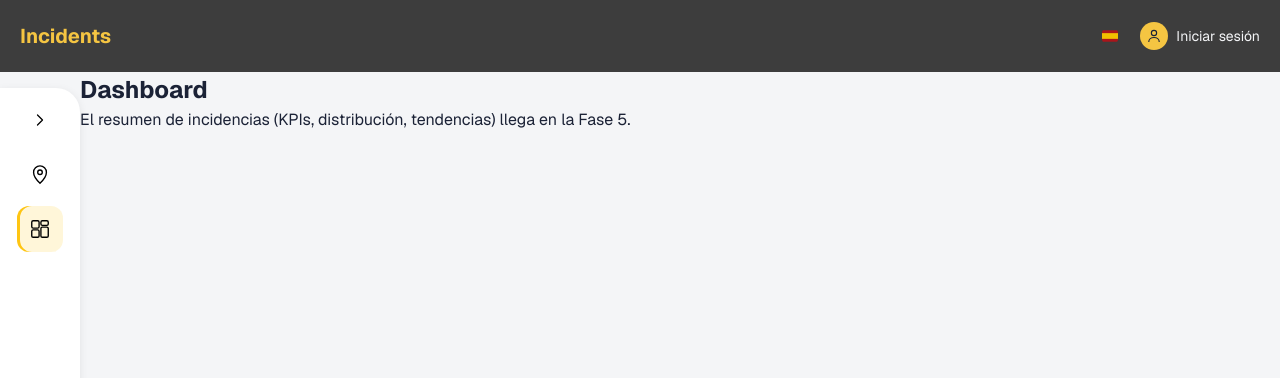
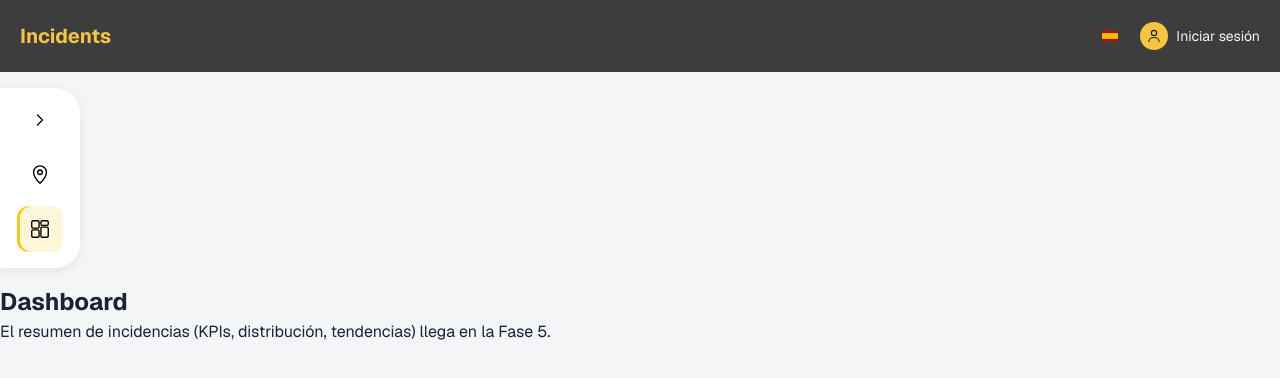
Before and after one commit to diaohh/incidents-map-dashboard, a Next.js app: page /dashboard in a window 1280 px wide. Shown: the top 378 px of the page. Built offline with nearby package versions, Linux system fonts and the light colour scheme.

Commit message:
fix: let main content span full width behind the sidebar
Removes the sidebar from the flex flow so .main no longer reserves space
for it; the sidebar now overlaps the content instead of pushing it over.

```diff
--- a/src/widgets/DashboardLayout/DashboardLayout.module.scss
+++ b/src/widgets/DashboardLayout/DashboardLayout.module.scss
@@ -7,13 +7,13 @@
 }
 
 .body {
-  display: flex;
+  position: relative;
   flex: 1;
   min-height: 0;
 }
 
 .main {
-  flex: 1;
+  height: 100%;
   min-width: 0;
   overflow: auto;
 }
```
